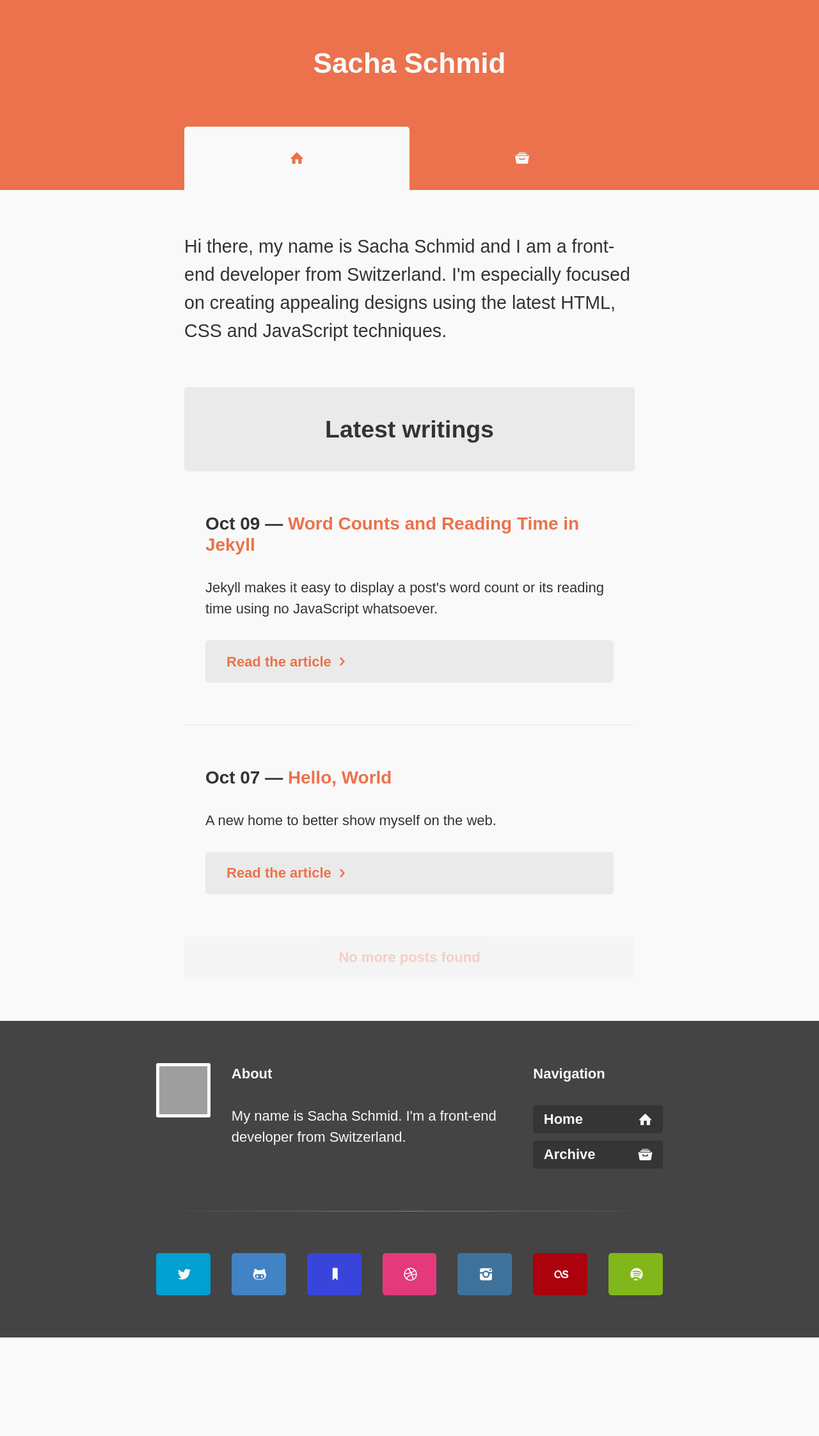
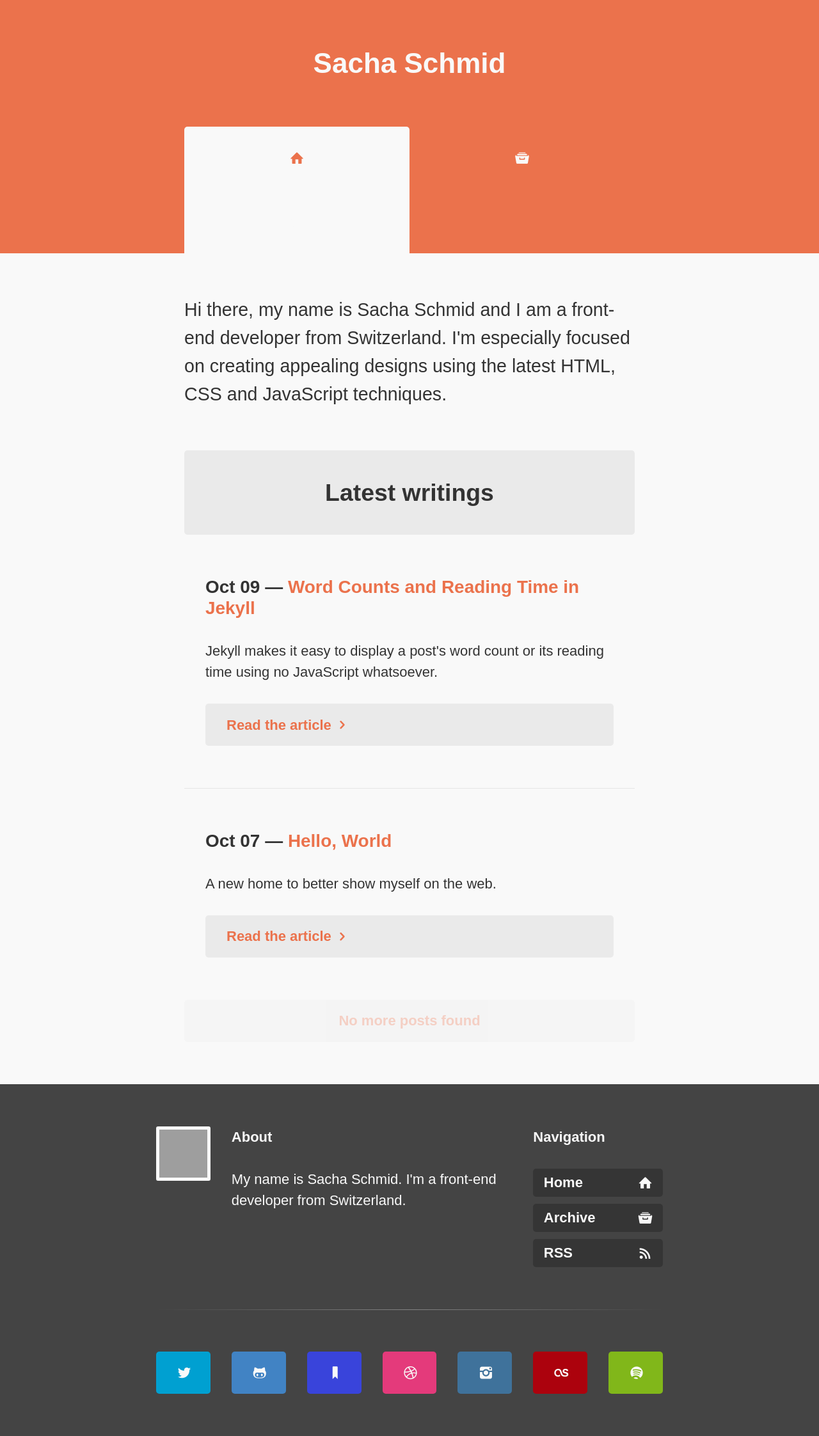
Before and after one commit to RadLikeWhoa/old.sacha.me, a Jekyll site: the page built from index.html, in a window 1280 px wide. Shown: the whole page at 64% size. Built offline with Jekyll 4.4.1, drawn with Linux system fonts in a browser that asks for light colours; some web fonts are replaced; Markdown is read by kramdown in place of the engine named in the settings; before the commit the page ends 2091 px from its top, so only the background shows below that; grey boxes are pictures that could not be loaded.

Commit message:
Include RSS link in navigation

```diff
--- a/_config.yml
+++ b/_config.yml
@@ -38,6 +38,9 @@
   - title: Archive
     url: /archive
     icon_class: archive
+  - title: RSS
+    url: /feed.xml
+    icon_class: rss
   # - title: Projects
     # url: /projects
     # icon_class: case
--- a/_src/scss/partials/_icons.scss
+++ b/_src/scss/partials/_icons.scss
@@ -34,6 +34,6 @@
 .icon-instagram::before { content: "\69"; }
 .icon-github::before    { content: "\67"; }
 .icon-envelope::before  { content: "\6d"; }
-.icon-left::before      { content: "\3c"; }
-.icon-right::before     { content: "\3e"; }
-.icon-list::before      { content: "\2d"; }
+.icon-left::before      { content: "\31"; }
+.icon-right::before     { content: "\32"; }
+.icon-rss::before       { content: "\72"; }
--- a/assets/css/style.css
+++ b/assets/css/style.css
@@ -305,15 +305,15 @@
 }
 
 .icon-left::before {
-  content: "\3c";
+  content: "\31";
 }
 
 .icon-right::before {
-  content: "\3e";
+  content: "\32";
 }
 
-.icon-list::before {
-  content: "\2d";
+.icon-rss::before {
+  content: "\72";
 }
 
 pre,
```
Also changed, not shown: _src/fonts/Entypo.ttf, _src/fonts/Entypo.woff, assets/css/fonts/Entypo.ttf, assets/css/fonts/Entypo.woff, 6 other files.
